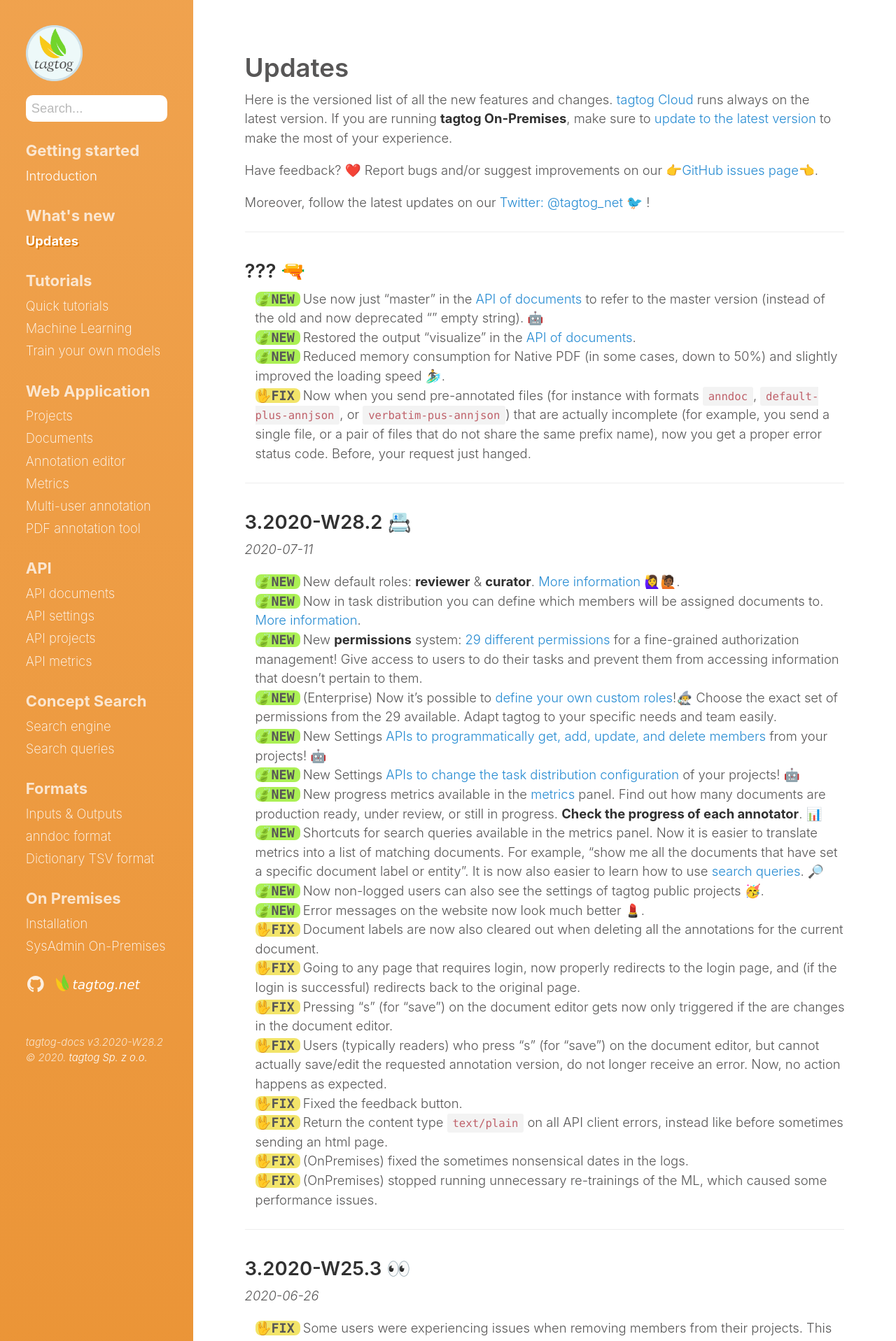
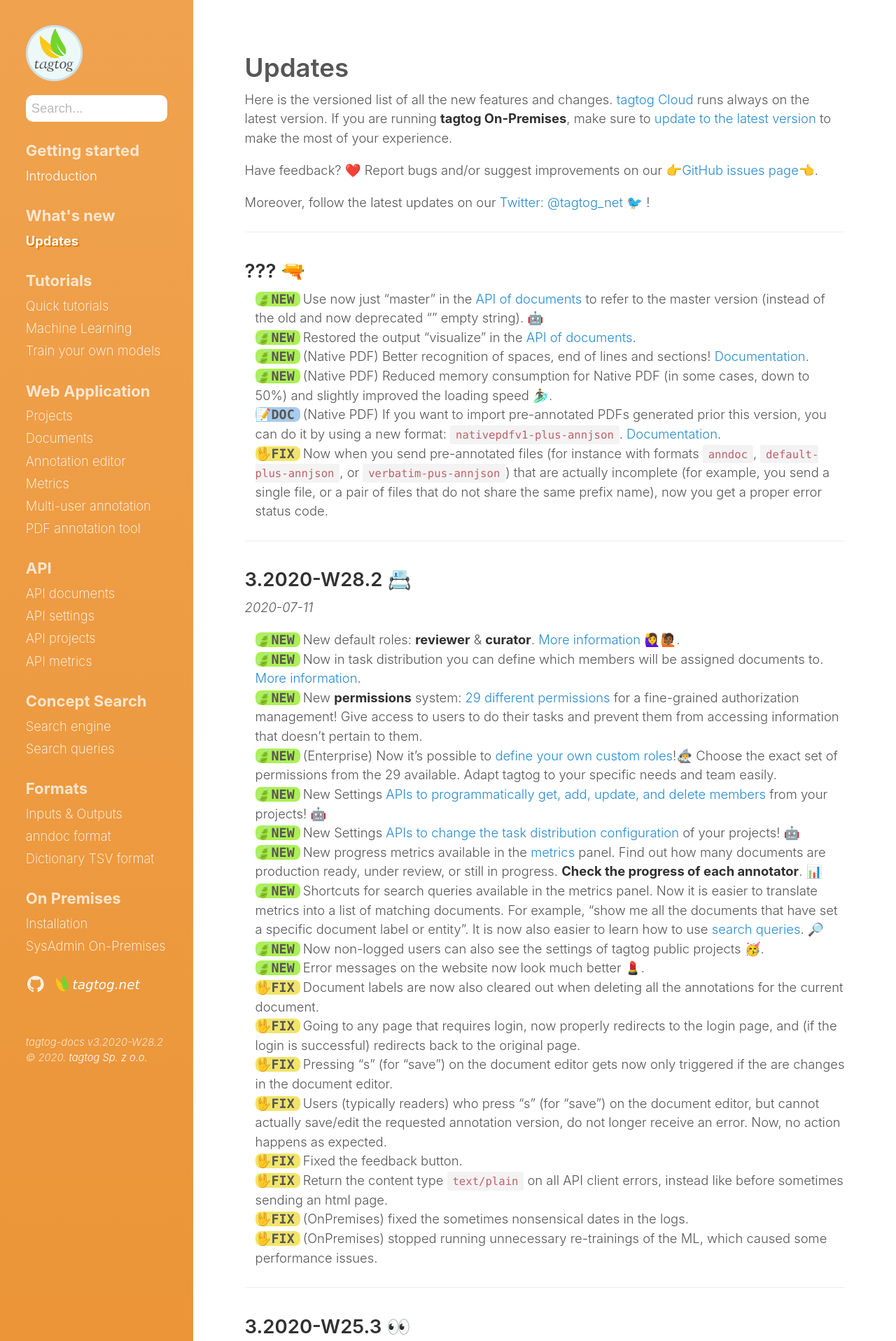
Before and after one commit to tagtogorg/tagtog-doc, a Jekyll site: the page built from updates.md, in a window 1280 px wide. Shown: the top 1917 px of the page at 70% size. Built offline with Jekyll 4.4.1, drawn with Linux system fonts in a browser that asks for light colours; nearby versions of some CDN libraries; emoji names are drawn with the system emoji font; some of the changed text lies outside the part shown.

Commit message:
Update updates

```diff
--- a/updates.md
+++ b/updates.md
@@ -19,8 +19,11 @@ Moreover, follow the latest updates on our [Twitter: @tagtog_net 🐦](https://t
 <ul class="updates">
   <li class="new"><span markdown="1">Use now just "master" in the [API of documents](API_documents_v1.html) to refer to the master version (instead of the old and now deprecated "" empty string). 🤖</span></li>
   <li class="new"><span markdown="1">Restored the output "visualize" in the [API of documents](API_documents_v1.html).</span></li>
-  <li class="new"><span markdown="1">Reduced memory consumption for Native PDF (in some cases, down to 50%) and slightly improved the loading speed 🏄‍♂️.</span></li>
-  <li class="fix"><span markdown="1">Now when you send pre-annotated files (for instance with formats `anndoc`, `default-plus-annjson`, or `verbatim-pus-annjson`) that are actually incomplete (for example, you send a single file, or a pair of files that do not share the same prefix name), now you get a proper error status code. Before, your request just hanged.</span></li>
+  <li class="new"><span markdown="1">(Native PDF) Better recognition of spaces, end of lines and sections!</span> <a href="pdf-annotation-tool.html#spacing">Documentation</a>.</li>
+  <li class="new"><span markdown="1">(Native PDF) Reduced memory consumption for Native PDF (in some cases, down to 50%) and slightly improved the loading speed 🏄‍♂️.</span></li>
+  <li class="doc"><span markdown="1">(Native PDF) If you want to import pre-annotated PDFs generated prior this version, you can do it by using a new format: <code>nativepdfv1-plus-annjson</code>. <a href="ioformats.html#annotation-input-formats">Documentation</a>.</span></li>
+  <li class="fix"><span markdown="1">Now when you send pre-annotated files (for instance with formats `anndoc`, `default-plus-annjson`, or `verbatim-pus-annjson`) that are actually incomplete (for example, you send a single file, or a pair of files that do not share the same prefix name), now you get a proper error status code.</span></li>
+  <li></li>
 </ul>
 
 ---
```
